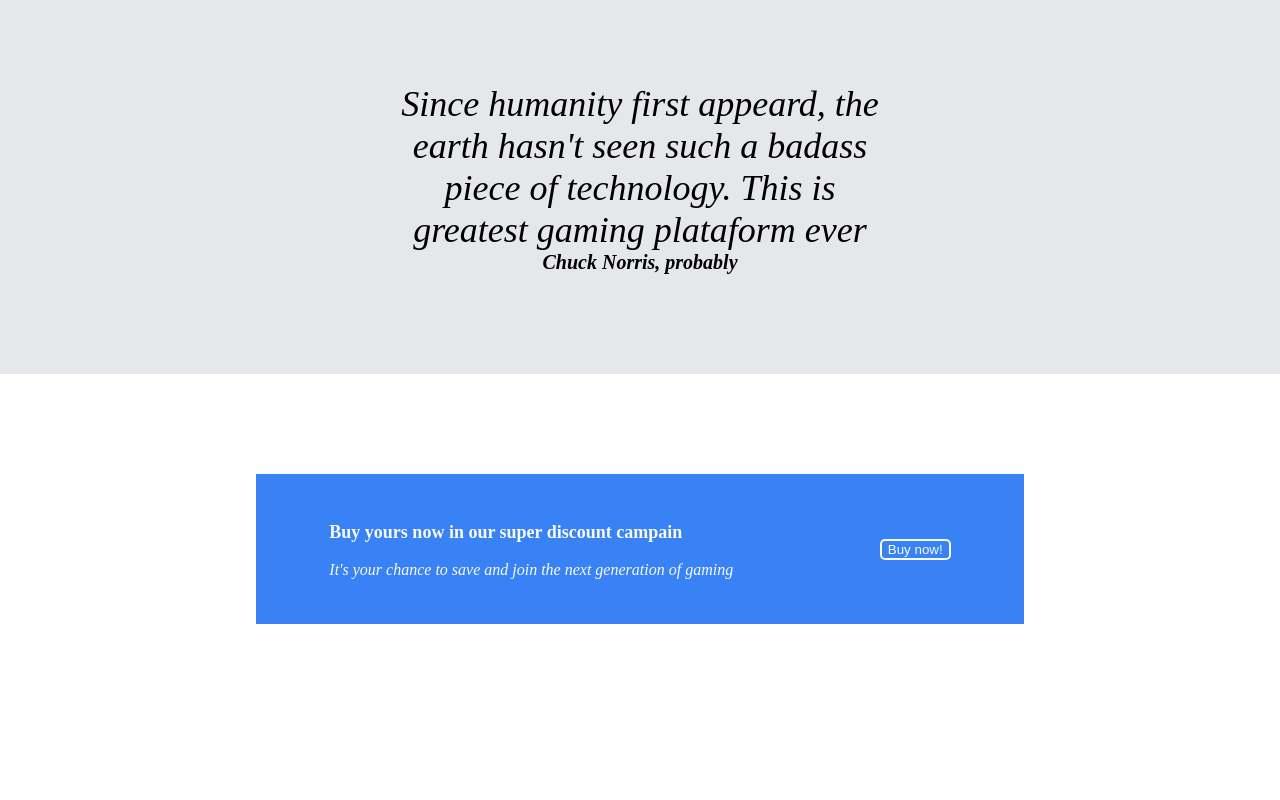
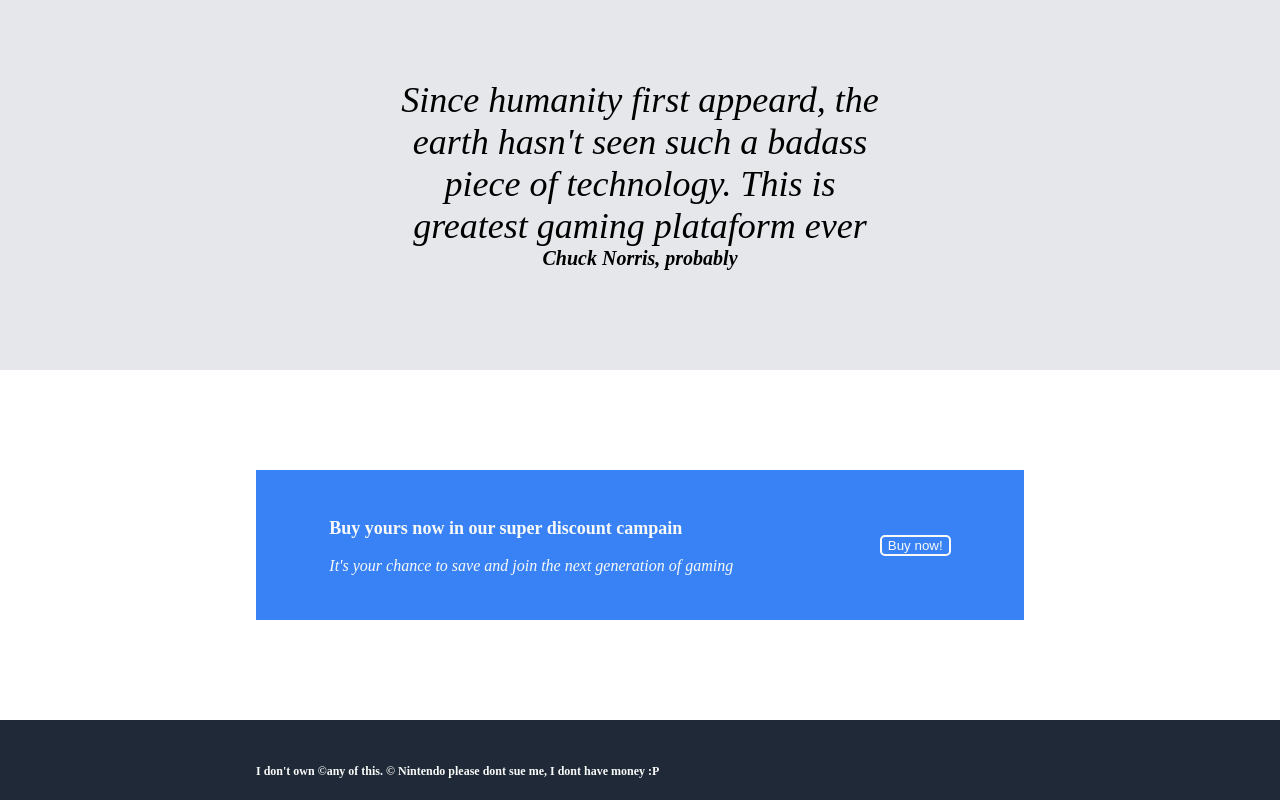
Before and after one commit to Diolemos/Landing-Page-, a plain HTML site: page index.html in a window 1280 px wide. Shown: the part 656-1456 px from the top of the page. Before the commit the page ends 1380 px from the top, so only its background shows below. Drawn offline with Linux system fonts and the light colour scheme.

Commit message:
made the footer, styled it and set the html's width to 100vw

```diff
--- a/index.html
+++ b/index.html
@@ -87,7 +87,9 @@
         </div>
 
     </div>
-
+<footer>
+    <p>I don't own &copy;any of this. &copy; Nintendo please dont sue me, I dont have money :P </p>
+</footer>
 
 </body>
 </html>
--- a/style.css
+++ b/style.css
@@ -1,6 +1,6 @@
 html{
     min-height: 100vh;
-
+    width: 100vw;
 }
 
 body{
@@ -213,3 +213,21 @@ blockquote figcaption{
     cursor: pointer;
     transform: scale(1.1);
 }
+footer{
+    margin: 0;
+    background-color: #1f2937;
+    color: #f9faf8;
+    font-size: 12px;
+    font-weight: 800;
+    height: 80px;
+    width: 100%;
+}
+footer p{
+    display: inline-block;
+    position: relative;
+    top:40%;
+    left: 20%;
+}
+*{
+    box-sizing: border-box;
+}
```
